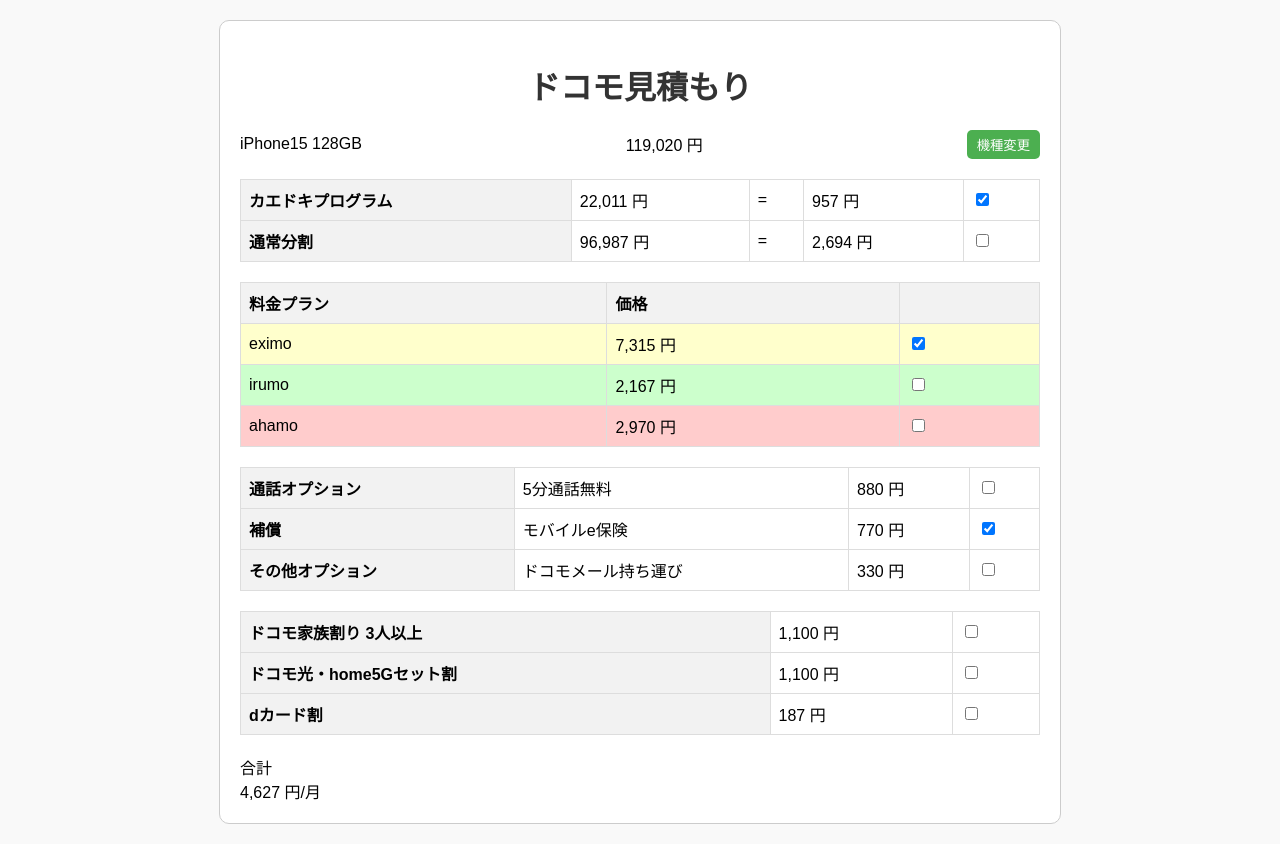
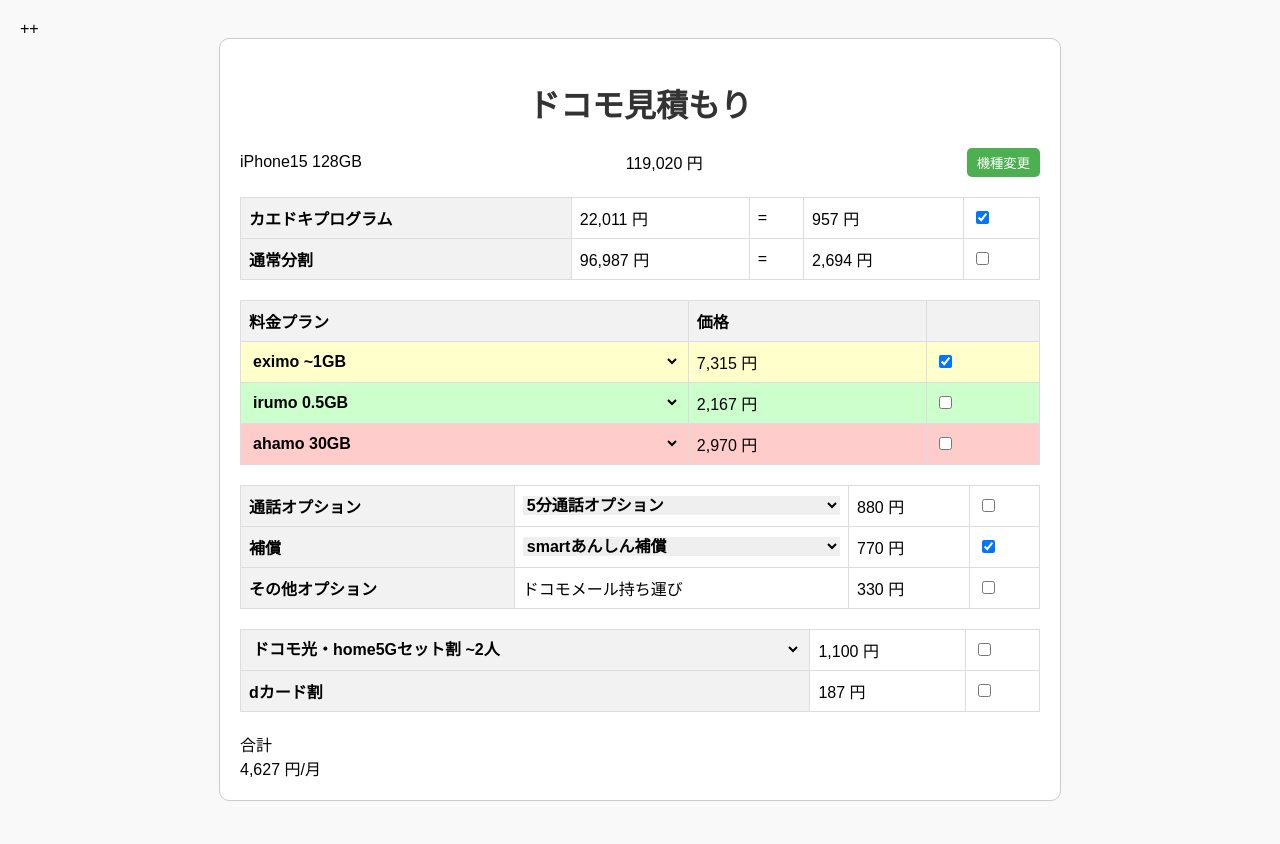
Before and after one commit to higashiyuto/PHP_Practice, a PHP site: page /index.html in a window 1280 px wide. After the commit the page ends 801 px from the top, so only its background shows below. Run offline with PHP 8.4, Linux system fonts and the light colour scheme.

Commit message:
selectボタン追加

```diff
--- a/index.html
+++ b/index.html
@@ -6,14 +6,16 @@
     <link rel="stylesheet" href="style.css">
     <title>Document</title>
 </head>
-<body>
+<body>++
     <div class="container">
         <h1>ドコモ見積もり</h1>
+
         <div class="device-info">
             <div>iPhone15 128GB</div>
             <div>119,020 円</div>
             <button>機種変更</button>
         </div>
+
         <table class="price-table">
             <tr>
                 <th>カエドキプログラム</th>
@@ -40,19 +42,36 @@
             </tr>
 
             <tr style="background-color: #FFFFCC;">
-                <td>eximo</td>
+                <td>
+                    <select style="background-color: #FFFFCC">
+                        <option value="~1GB">eximo ~1GB</option>
+                        <option value="1~3GB">eximo 1~3GB</option>
+                        <option value="無制限~">eximo 無制限~</option>
+                    </select>
+                </td>
                 <td>7,315 円</td>
                 <td><input type="checkbox" checked></td>
             </tr>
 
             <tr style="background-color: #CCFFCC;">
-                <td>irumo</td>
+                <td>
+                    <select style="background-color: #CCFFCC">
+                        <option value="0.5GB">irumo 0.5GB</option>
+                        <option value="3GB">irumo 3GB</option>
+                        <option value="6GB">irumo 6GB</option>
+                        <option value="9GB">irumo 9GB</option>
+                    </select>
+                </td>
                 <td>2,167 円</td>
                 <td><input type="checkbox"></td>
             </tr>
 
             <tr style="background-color: #FFCCCC;">
-                <td>ahamo</td>
+                <td>
+                    <select style="background-color: #FFCCCC;">
+                        <option value="30GB">ahamo 30GB</option>
+                        <option value="110GB">ahamo 110GB</option>
+                    </select>
                 <td>2,970 円</td>
                 <td><input type="checkbox"></td>
             </tr>
@@ -61,14 +80,25 @@
         <table class="option-table">
             <tr>
                 <th>通話オプション</th>
-                <td>5分通話無料</td>
+                <td>
+                    <select>
+                        <option value="5分通話オプション">5分通話オプション</option>
+                        <option value="かけ放題">かけ放題</option>
+                        <option value="なし">なし</option>
+                    </select>
+                </td>
                 <td>880 円</td>
                 <td><input type="checkbox"></td>
             </tr>
 
             <tr>
                 <th>補償</th>
-                <td>モバイルe保険</td>
+                <td>
+                    <select>
+                        <option value="smartあんしん補償">smartあんしん補償</option>
+                        <option value="モバイルe保険">モバイルe保険</option>
+                        <option value="なし">なし</option>
+                    </select>
                 <td>770 円</td>
                 <td><input type="checkbox" checked></td>
             </tr>
@@ -83,13 +113,12 @@
 
         <table class="discount-table">
             <tr>
-                <th>ドコモ家族割り 3人以上</th>
-                <td>1,100 円</td>
-                <td><input type="checkbox"></td>
-            </tr>
-
-            <tr>
-                <th>ドコモ光・home5Gセット割</th>
+                <th>
+                    <select style="background-color: #f2f2f2;">
+                        <option value="ドコモ光・home5Gセット割 ~2人">ドコモ光・home5Gセット割 ~2人</option>
+                        <option value="ドコモ光・home5Gセット割 ~2人">ドコモ光・home5Gセット割 3人~</option>
+                    </select>
+                </th>
                 <td>1,100 円</td>
                 <td><input type="checkbox"></td>
             </tr>
--- a/style.css
+++ b/style.css
@@ -50,3 +50,11 @@
     background-color: #f2f2f2;
     font-weight: bold;
 }
+
+select{
+    width: 100%;
+    height: 100%;
+    border: none;
+    font-size: 16px;
+    font-weight: bold;
+}
```
